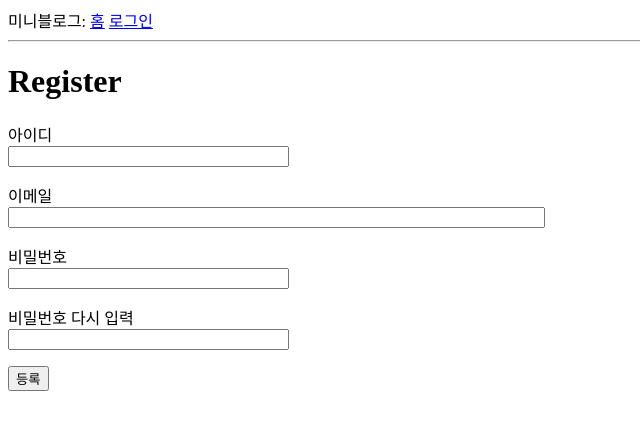
After one commit to cskwork/python-flask-microblog, a Flask app: template app/templates/register.html in a window 1280 px wide. The commit adds this page. Shown: the top 430 px of the page, without its empty margins (0-640 px from the left). Run offline with Flask 2, Linux system fonts and the light colour scheme; the template is opened without the code that fills it: values that come from a table or form of the project are taken from there, others are empty.

Commit message:
add userRegister

```diff
--- a/app/forms.py
+++ b/app/forms.py
@@ -1,9 +1,27 @@
 from flask_wtf import FlaskForm
 from wtforms import StringField, PasswordField, BooleanField, SubmitField
-from wtforms.validators import DataRequired
+from wtforms.validators import DataRequired, ValidationError, Email, EqualTo
+from app.models import User
 
 class LoginForm(FlaskForm):
 	username = StringField('아이디', validators=[DataRequired()])
 	password = PasswordField('암호', validators=[DataRequired()])
 	remember_me = BooleanField('기억하기')
 	submit = SubmitField('로그인')
+
+class RegistrationForm(FlaskForm):
+	username = StringField('아이디', validators=[DataRequired()])
+	email = StringField('이메일', validators=[DataRequired(), Email()])
+	password = PasswordField ('비밀번호', validators=[DataRequired()])
+	password2 = PasswordField('비밀번호 다시 입력', validators=[DataRequired(), EqualTo('password')])
+	submit = SubmitField('등록')
+
+	def validate_username(self, username):
+		user = User.query.filter_by(username=username.data).first()
+		if user is not None:
+			raise ValidationError('다른 아이디를 사용해주세요.')
+
+	def validate_email(self, email):
+		user = User.query.filter_by(email=email.data).first()
+		if user is not None:
+			raise ValidationError('다른 이메일 주소를 사용해주세요.')
--- a/app/models.py
+++ b/app/models.py
@@ -30,5 +30,5 @@ class Post(db.Model):
 
 #User Loader
 @login.user_loader
-	def load_user(id):
-		return User.query.get(int(id))
+def load_user(id):
+	return User.query.get(int(id))
--- a/app/templates/login.html
+++ b/app/templates/login.html
@@ -20,5 +20,6 @@
 		</p>
 		<p>{{form.remember_me()}} {{form.remember_me.label}}</p>
 		<p>{{form.submit()}}</p>
+		<p>신규 사용자? <a href="{{ url_for('register') }}">회원가입!</a></p>
 	</form>
 {% endblock %}
--- /dev/null
+++ b/app/templates/register.html
@@ -0,0 +1,37 @@
+{% extends "base.html" %}
+
+{% block content %}
+	<h1>Register</h1>
+	<form action="" method="post">
+		{{ form.hidden_tag() }}
+		<p>
+			{{ form.username.label}}<br>
+			{{ form.username(size=32) }}<br>
+			{% for error in form.username.errors %}
+			<span style="color:red;">[{{ error }}]</span>
+			{% endfor %}
+		</p>
+		<p>
+			{{ form.email.label }}<br>
+			{{ form.email(size=64)}}<br>
+			{% for error in form.email.errors %}
+			<span style="color:red;">[{{error}}]</span>
+			{% endfor %}
+		</p>
+		<p>
+            {{ form.password.label }}<br>
+            {{ form.password(size=32) }}<br>
+            {% for error in form.password.errors %}
+            <span style="color: red;">[{{ error }}]</span>
+            {% endfor %}
+        </p>
+        <p>
+            {{ form.password2.label }}<br>
+            {{ form.password2(size=32) }}<br>
+            {% for error in form.password2.errors %}
+            <span style="color: red;">[{{ error }}]</span>
+            {% endfor %}
+        </p>
+        <p>{{ form.submit }}</p>
+    </form>
+   {% endblock %}
```
Also changed, not shown: app/routes.py (+30 -5 lines).
